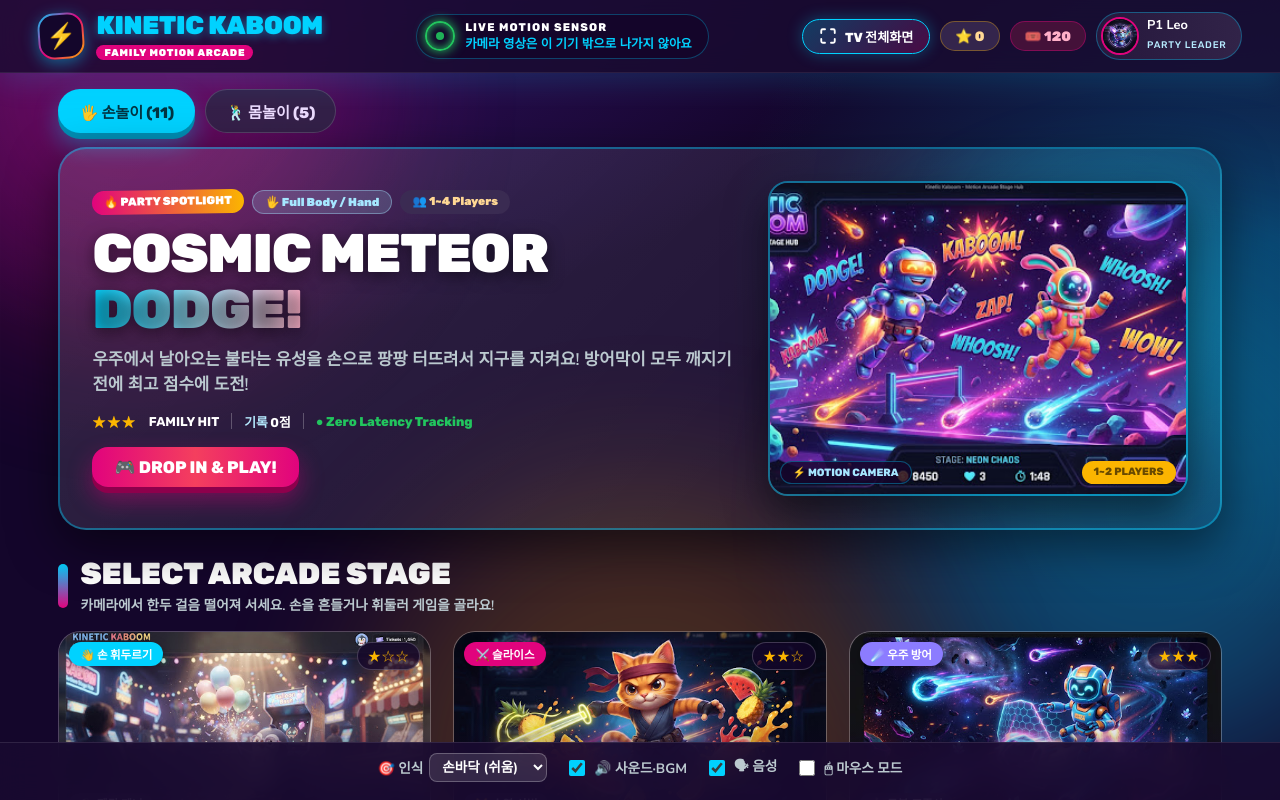
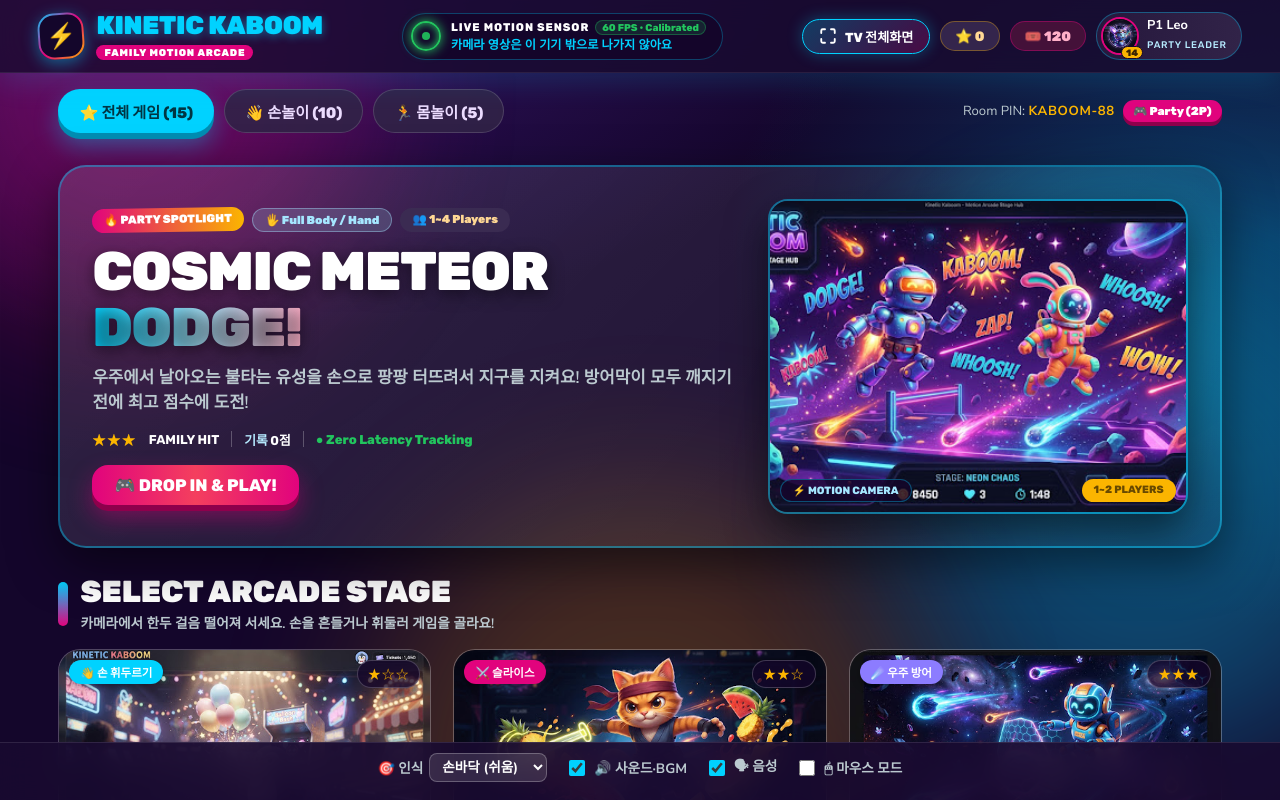
Before and after one commit to wonhaeyou24-a11y/bodyaction, a plain HTML site: page index.html in a window 1280 px wide. Drawn offline with Linux system fonts and the light colour scheme.

Commit message:
feat(ui): Stitch 원본 Kinetic Arcade Party 디자인 시스템 레이아웃 및 컴포넌트 복원

```diff
--- a/index.html
+++ b/index.html
@@ -17,7 +17,7 @@
 <meta http-equiv="Cache-Control" content="no-cache, no-store, must-revalidate">
 <meta http-equiv="Pragma" content="no-cache">
 <meta http-equiv="Expires" content="0">
-<link rel="stylesheet" href="style.css?v=20261011_2350">
+<link rel="stylesheet" href="style.css?v=20261012_0025">
 </head>
 <body>
 <!-- 앰비언스 배경 조명 (메뉴 화면에서만 보임, 게임 중에는 꺼서 성능 확보) -->
@@ -190,7 +190,10 @@
     <div class="sensor-pill">
       <div class="sensor-dot"><i></i></div>
       <div class="sensor-text">
-        <b>LIVE MOTION SENSOR</b>
+        <div class="sensor-title-row">
+          <b>LIVE MOTION SENSOR</b>
+          <span class="sensor-fps-tag">60 FPS • Calibrated</span>
+        </div>
         <span id="status">카메라 영상은 이 기기 밖으로 나가지 않아요</span>
       </div>
     </div>
@@ -204,17 +207,27 @@
       <div class="coin-pill">⭐ <span id="totalBest">0</span></div>
       <div class="ticket-pill">🎟️ <span>120</span></div>
       <div class="profile">
-        <img src="assets/avatar.jpg" alt="플레이어 캐릭터">
+        <div class="avatar-wrap">
+          <img src="assets/avatar.jpg" alt="플레이어 캐릭터">
+          <span class="lvl-badge">14</span>
+        </div>
         <div><b>P1 Leo</b><small>PARTY LEADER</small></div>
       </div>
     </div>
   </header>
 
   <main class="hub-main">
-    <!-- 필터 칩 (손놀이 / 몸놀이) -->
+    <!-- Stitch 원본 서브 네비게이션: 카테고리 필터 칩 & 룸 핀 -->
     <nav class="chips" aria-label="게임 종류">
-      <button class="tab active" data-tab="hand">🖐 손놀이 (11)</button>
-      <button class="tab" data-tab="body">🕺 몸놀이 (5)</button>
+      <div class="filter-group">
+        <button class="tab active" data-tab="all">⭐ 전체 게임 (15)</button>
+        <button class="tab" data-tab="hand">👋 손놀이 (10)</button>
+        <button class="tab" data-tab="body">🏃 몸놀이 (5)</button>
+      </div>
+      <div class="room-pin-wrap">
+        <span class="room-text">Room PIN: <strong>KABOOM-88</strong></span>
+        <span class="party-chip">🎮 Party (2P)</span>
+      </div>
       <p class="sub" id="tabHint"></p>
     </nav>
 
@@ -570,6 +583,6 @@
   </div>
 </div>
 
-<script type="module" src="main.js?v=20261012_0012"></script>
+<script type="module" src="main.js?v=20261012_0025"></script>
 </body>
 </html>
--- a/style.css
+++ b/style.css
@@ -52,27 +52,35 @@ body.playing .bg-ambience { display: none; }
 .sensor-dot i { width: 10px; height: 10px; border-radius: 50%; background: #22c55e; animation: ping 1.6s infinite; }
 @keyframes ping { 0% { transform: scale(.7); opacity: 1; } 100% { transform: scale(1.5); opacity: .3; } }
 .sensor-text { display: flex; flex-direction: column; min-width: 0; }
-.sensor-text b { font-family: var(--font-display); font-weight: 800; font-size: .7rem; letter-spacing: .1em; color: #fff; }
-#status { min-height: 0; margin: 0; color: var(--neon-cyan); font-size: .78rem; font-weight: 700; white-space: nowrap; overflow: hidden; text-overflow: ellipsis; }
+.sensor-title-row { display: flex; align-items: center; gap: 6px; }
+.sensor-title-row b { font-family: var(--font-display); font-weight: 800; font-size: .7rem; letter-spacing: .08em; color: #fff; }
+.sensor-fps-tag { font-family: var(--font-display); font-size: .62rem; font-weight: 800; color: #22c55e; background: rgba(34, 197, 94, 0.15); padding: 1px 6px; border-radius: 999px; border: 1px solid rgba(34, 197, 94, 0.35); }
+#status { min-height: 0; margin: 0; color: var(--neon-cyan); font-size: .76rem; font-weight: 700; white-space: nowrap; overflow: hidden; text-overflow: ellipsis; }
 .top-right { display: flex; align-items: center; gap: 10px; }
 .fs-pill { display: flex; align-items: center; gap: 6px; padding: 7px 16px; border-radius: 999px; background: linear-gradient(135deg, rgba(0,210,255,0.25), rgba(225,3,125,0.25)); border: 1.5px solid var(--neon-cyan); font-family: var(--font-display); font-weight: 800; font-size: 0.82rem; color: #fff; cursor: pointer; transition: all 0.2s; box-shadow: 0 0 16px rgba(0,210,255,0.3); }
 .fs-pill:hover { transform: scale(1.05); background: linear-gradient(135deg, #00d2ff, #e1037d); color: #002b36; box-shadow: 0 0 24px rgba(0,210,255,0.7); }
 .coin-pill { padding: 6px 14px; border-radius: 999px; background: rgba(60, 46, 84, .8); border: 1px solid rgba(251, 181, 0, .35); font-family: var(--font-display); font-weight: 900; color: #ffd894; font-size: .85rem; }
 .ticket-pill { padding: 6px 14px; border-radius: 999px; background: rgba(80, 20, 60, .8); border: 1px solid rgba(225, 3, 125, .4); font-family: var(--font-display); font-weight: 900; color: #ffb0c9; font-size: .85rem; }
 .profile { display: flex; align-items: center; gap: 8px; padding: 4px 14px 4px 4px; border-radius: 999px; background: linear-gradient(90deg, #26183d, #312348); border: 1px solid rgba(0, 210, 255, .35); }
-.profile img { width: 38px; height: 38px; border-radius: 50%; object-fit: cover; border: 2px solid #e1037d; }
+.avatar-wrap { position: relative; width: 38px; height: 38px; }
+.avatar-wrap img { width: 100%; height: 100%; border-radius: 50%; object-fit: cover; border: 2px solid #e1037d; }
+.lvl-badge { position: absolute; right: -4px; bottom: -4px; background: #fbb500; color: #3b2500; font-family: var(--font-display); font-size: 0.58rem; font-weight: 900; padding: 1px 4px; border-radius: 999px; line-height: 1; border: 1.5px solid #14062b; }
 .profile b { display: block; font-size: .8rem; color: #fff; line-height: 1.1; }
 .profile small { font-family: var(--font-display); font-size: .6rem; letter-spacing: .08em; color: #b6ebff; }
 
 .hub-main { width: 100%; max-width: 1240px; margin: 0 auto; padding: 16px clamp(12px, 3vw, 40px) 24px; flex: 1; }
 
 /* 필터 칩 */
-.chips { display: flex; align-items: center; flex-wrap: wrap; gap: 10px; margin-bottom: 14px; }
+.chips { display: flex; align-items: center; justify-content: space-between; flex-wrap: wrap; gap: 12px; margin-bottom: 16px; }
+.filter-group { display: flex; align-items: center; flex-wrap: wrap; gap: 10px; }
 .tab { padding: 10px 20px; border-radius: 999px; cursor: pointer; font-family: var(--font-display); font-weight: 800; font-size: .95rem; color: var(--text-main); background: rgba(49, 35, 72, .9); border: 1px solid rgba(255, 255, 255, .15); transition: all .15s; }
 .tab:hover { transform: scale(1.05); background: #403259; }
 .tab.active { background: #00d2ff; color: #003543; border-color: transparent; box-shadow: 0 6px 0 #008db3, 0 12px 24px rgba(0, 210, 255, .4); }
 .tab.active:active { transform: translateY(4px); box-shadow: 0 2px 0 #008db3; }
-.sub { margin: 0 0 0 auto; color: var(--text-dim); font-size: .85rem; font-weight: 600; max-width: 520px; }
+.room-pin-wrap { display: flex; align-items: center; gap: 8px; font-size: 0.82rem; color: var(--text-dim); }
+.room-pin-wrap strong { color: var(--neon-gold); letter-spacing: 0.05em; }
+.party-chip { background: #e1037d; color: #fff; font-family: var(--font-display); font-weight: 900; font-size: 0.72rem; padding: 4px 10px; border-radius: 999px; box-shadow: 0 4px 0 #8e004c; }
+.sub { width: 100%; margin: 4px 0 0; color: var(--text-dim); font-size: .85rem; font-weight: 600; }
 
 /* 히어로 */
 .hero { position: relative; display: flex; align-items: center; justify-content: space-between; gap: 24px; padding: clamp(16px, 3vw, 32px); margin-bottom: 26px; border-radius: 28px; overflow: hidden;
```
Also changed, not shown: main.js.
